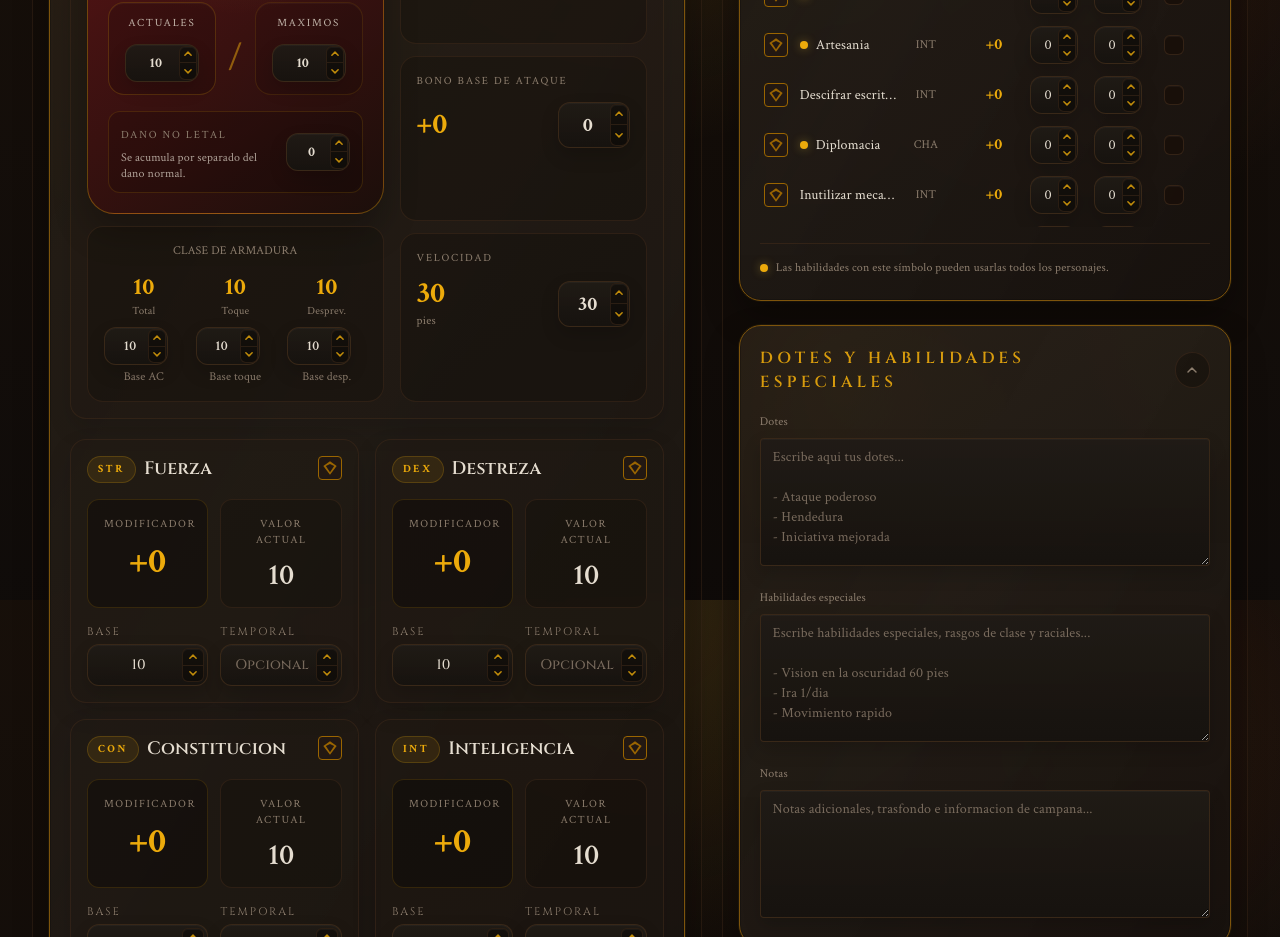
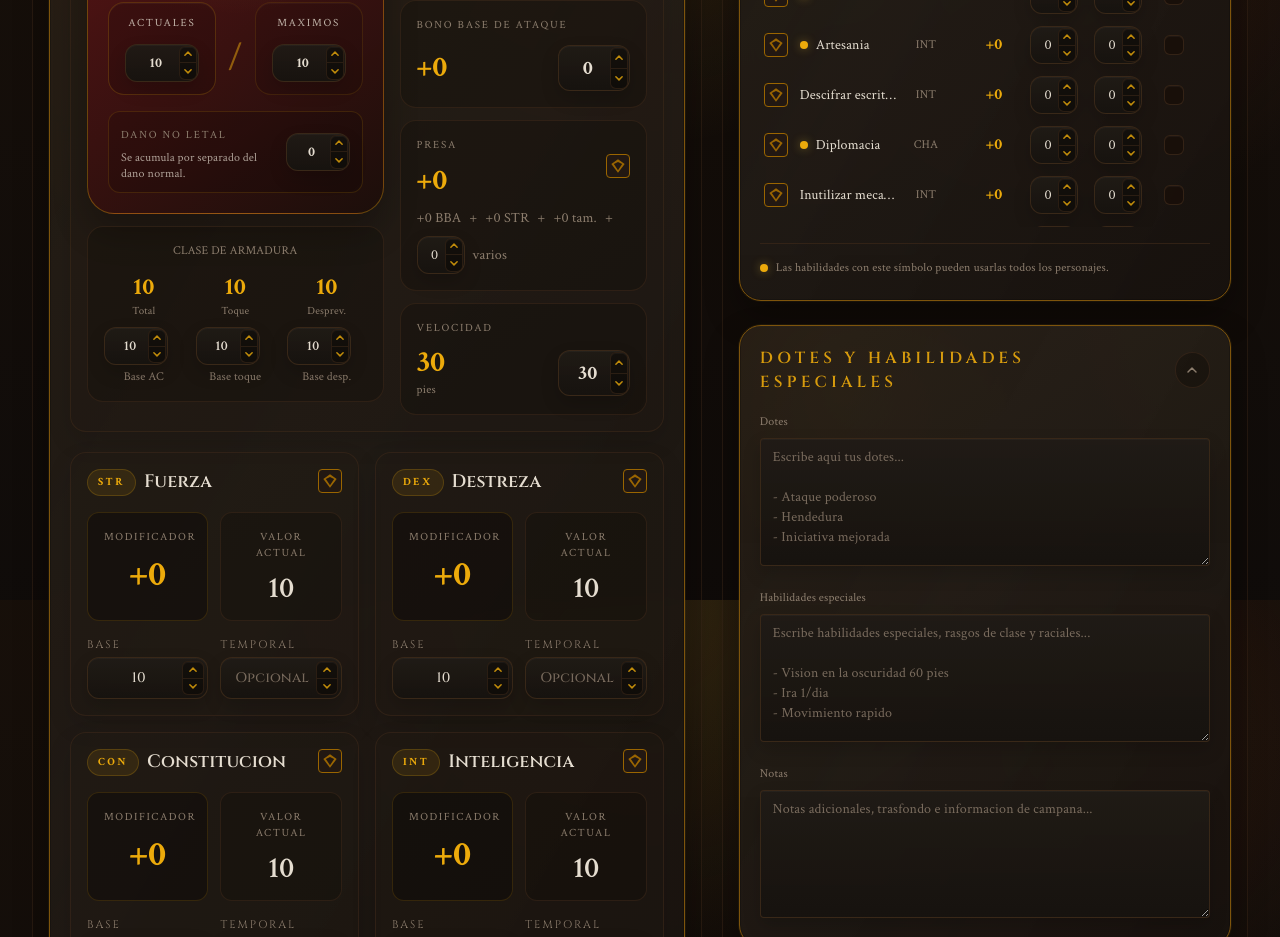
Before and after one commit to Algol95/character-id-dnd3.5, a React (Vite) app: page / in a window 1280 px wide. Shown: the part 1000-1937 px from the top of the page. Built offline with nearby package versions, Linux system fonts and the light colour scheme.

Commit message:
feat: agregar lógica para tiradas de ataque y modificar la gestión de modificadores de habilidad

```diff
--- a/src/components/abilityScores.tsx
+++ b/src/components/abilityScores.tsx
@@ -4,6 +4,8 @@ import { SectionShell } from "./sectionShell";
 import {
   formatModifier,
   getAbilityModifier,
+  getCharacterAbilityModifier,
+  getSizeGrappleModifier,
   type CharacterData,
 } from "@/lib/character-types";
 import type { EquipmentBonuses } from "@/lib/equipment-effects";
@@ -17,6 +19,10 @@ interface AbilityScoresProps {
   onChange: (updates: Partial<CharacterData>) => void;
   onRollAbility: (ability: string, modifier: number) => void;
   onRollInitiative: (modifiers: { label: string; value: number }[]) => void;
+  onRollAttack: (
+    attackName: string,
+    modifiers: { label: string; value: number }[],
+  ) => void;
   isOpen?: boolean;
   onToggle?: () => void;
 }
@@ -60,18 +66,29 @@ export function AbilityScores({
   onChange,
   onRollAbility,
   onRollInitiative,
+  onRollAttack,
   isOpen,
   onToggle,
 }: AbilityScoresProps) {
-  const dexMod = getAbilityModifier(
-    character.dexterity + equipmentBonuses.abilityBonuses.dexterity,
+  const dexMod = getCharacterAbilityModifier(
+    character,
+    "dexterity",
+    equipmentBonuses.abilityBonuses.dexterity,
   );
+  const strMod = getCharacterAbilityModifier(
+    character,
+    "strength",
+    equipmentBonuses.abilityBonuses.strength,
+  );
+  const grappleSizeMod = getSizeGrappleModifier(character.size);
   const initiativeTotal =
     dexMod + character.initiative + equipmentBonuses.initiative;
   const armorClassTotal = character.armorClass + equipmentBonuses.armorClass;
   const touchACTotal = character.touchAC + equipmentBonuses.touchAC;
   const flatFootedACTotal =
     character.flatFootedAC + equipmentBonuses.flatFootedAC;
+  const grappleTotal =
+    character.grappleMisc + character.baseAttackBonus + strMod + grappleSizeMod;
   const speedTotal = character.speed + equipmentBonuses.speed;
   const hpCurrent = character.currentHp;
   const hpMax = Math.max(character.hp, 0);
@@ -424,6 +441,53 @@ export function AbilityScores({
             </div>
 
             <div className="rounded-2xl border border-border/60 bg-background/20 p-4">
+              <div className="flex items-center justify-between gap-3">
+                <div>
+                  <p className="text-[11px] uppercase tracking-[0.16em] text-muted-foreground">
+                    Presa
+                  </p>
+                  <p className="mt-3 text-3xl font-bold leading-none text-gold">
+                    {formatModifier(grappleTotal)}
+                  </p>
+                </div>
+
+                <DiceButton
+                  size="sm"
+                  onClick={() =>
+                    onRollAttack("Presa", [
+                      { label: "BBA", value: character.baseAttackBonus },
+                      { label: "STR", value: strMod },
+                      { label: "Tamano", value: grappleSizeMod },
+                      ...(character.grappleMisc !== 0
+                        ? [{ label: "Varios", value: character.grappleMisc }]
+                        : []),
+                    ])
+                  }
+                />
+              </div>
+
+              <div className="mt-3 flex flex-wrap items-center gap-2 text-sm text-muted-foreground">
+                <span>{formatModifier(character.baseAttackBonus)} BBA</span>
+                <span>+</span>
+                <span>{formatModifier(strMod)} STR</span>
+                <span>+</span>
+                <span>{formatModifier(grappleSizeMod)} tam.</span>
+                <span>+</span>
+                <FormNumberInput
+                  value={character.grappleMisc}
+                  onChange={(value) =>
+                    onChange({ grappleMisc: parseInt(value, 10) || 0 })
+                  }
+                  className="w-12"
+                  inputClassName="rounded bg-input py-0.5 text-center text-sm"
+                  ariaLabel="Modificador varios de presa"
+                  compact
+                />
+                <span>varios</span>
+              </div>
+            </div>
+
+            <div className="rounded-2xl border border-border/60 bg-background/20 p-4">
               <p className="text-[11px] uppercase tracking-[0.16em] text-muted-foreground">
                 Velocidad
               </p>
--- a/src/components/characterID.tsx
+++ b/src/components/characterID.tsx
@@ -647,6 +647,13 @@ export function CharacterId() {
     [handleRoll],
   );
 
+  const handleSimpleAttackRoll = useCallback(
+    (attackName: string, modifiers: RollModifier[]) => {
+      handleNamedRoll(undefined, attackName, modifiers);
+    },
+    [handleNamedRoll],
+  );
+
   const handleDamageRoll = useCallback(
     (
       attackName: string,
@@ -900,6 +907,7 @@ export function CharacterId() {
                   onChange={handleChange}
                   onRollAbility={handleAbilityRoll}
                   onRollInitiative={handleInitiativeRoll}
+                  onRollAttack={handleSimpleAttackRoll}
                   isOpen={visibleSections.abilities}
                   onToggle={() => toggleSection("abilities")}
                 />
--- a/src/components/combat.tsx
+++ b/src/components/combat.tsx
@@ -2,7 +2,7 @@ import { FormNumberInput } from "@/components/formNumberInput";
 import { SectionShell } from "./sectionShell";
 import {
   formatModifier,
-  getAbilityModifier,
+  getCharacterAbilityModifier,
   type CharacterData,
 } from "@/lib/character-types";
 import type { EquipmentBonuses } from "@/lib/equipment-effects";
@@ -71,11 +71,15 @@ export function Combat({
   isOpen,
   onToggle,
 }: CombatProps) {
-  const dexMod = getAbilityModifier(
-    character.dexterity + equipmentBonuses.abilityBonuses.dexterity,
+  const dexMod = getCharacterAbilityModifier(
+    character,
+    "dexterity",
+    equipmentBonuses.abilityBonuses.dexterity,
   );
-  const strMod = getAbilityModifier(
-    character.strength + equipmentBonuses.abilityBonuses.strength,
+  const strMod = getCharacterAbilityModifier(
+    character,
+    "strength",
+    equipmentBonuses.abilityBonuses.strength,
   );
   const initiativeTotal =
     dexMod + character.initiative + equipmentBonuses.initiative;
--- a/src/lib/character-types.ts
+++ b/src/lib/character-types.ts
@@ -138,6 +138,22 @@ export function getFullAttackBonuses(attackBonus: number): number[] {
   }
 
   return bonuses;
+}
+
+export const SIZE_GRAPPLE_MODIFIERS: Record<string, number> = {
+  Fine: -16,
+  Diminutive: -12,
+  Tiny: -8,
+  Small: -4,
+  Medium: 0,
+  Large: 4,
+  Huge: 8,
+  Gargantuan: 12,
+  Colossal: 16,
+};
+
+export function getSizeGrappleModifier(size?: string): number {
+  return SIZE_GRAPPLE_MODIFIERS[size ?? "Medium"] ?? 0;
 }
 
 export type BattleActionType = "weapon" | "spell";
@@ -289,6 +305,7 @@ export interface CharacterData {
   touchAC: number;
   flatFootedAC: number;
   baseAttackBonus: number;
+  grappleMisc: number;
   speed: number;
   attacks: Attack[];
   skills: Skill[];
@@ -564,6 +581,7 @@ export const DEFAULT_CHARACTER: CharacterData = {
   touchAC: 10,
   flatFootedAC: 10,
   baseAttackBonus: 0,
+  grappleMisc: 0,
   speed: 30,
   attacks: [],
   skills: DEFAULT_SKILLS,
```
